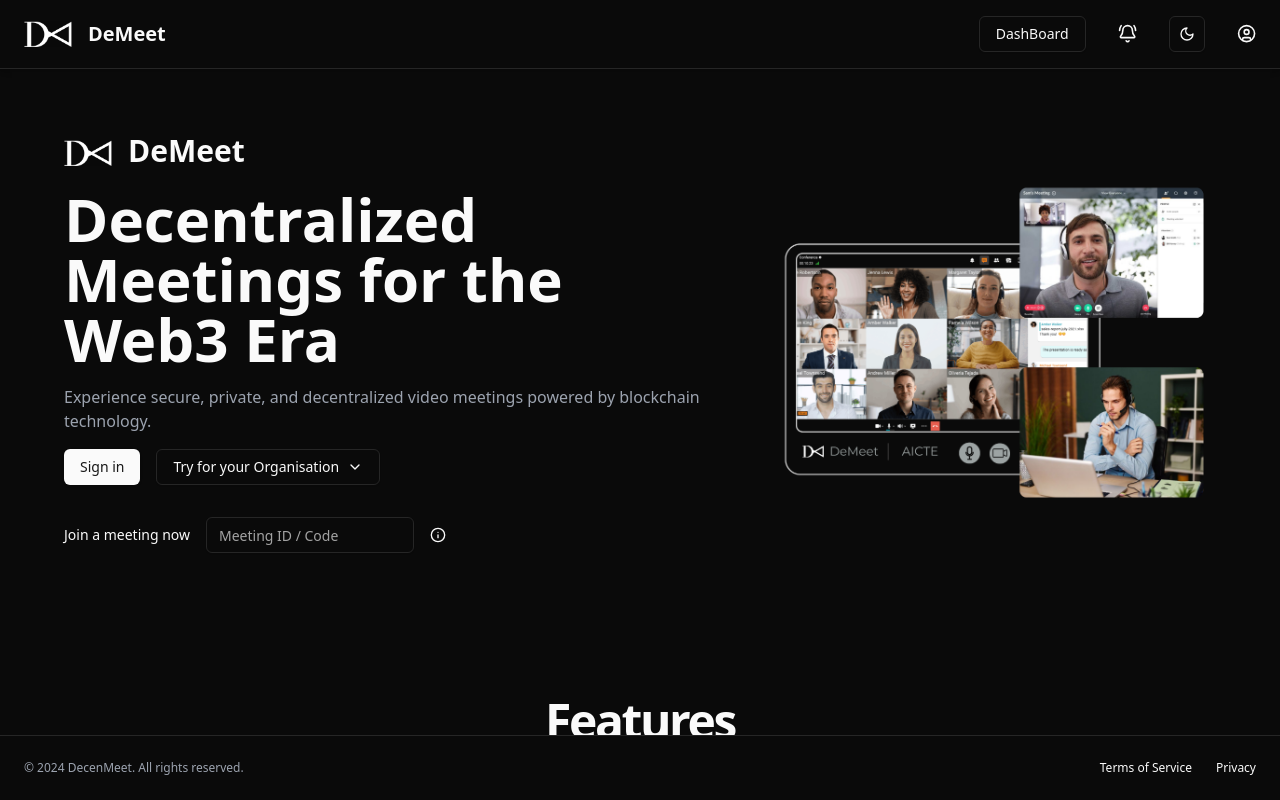
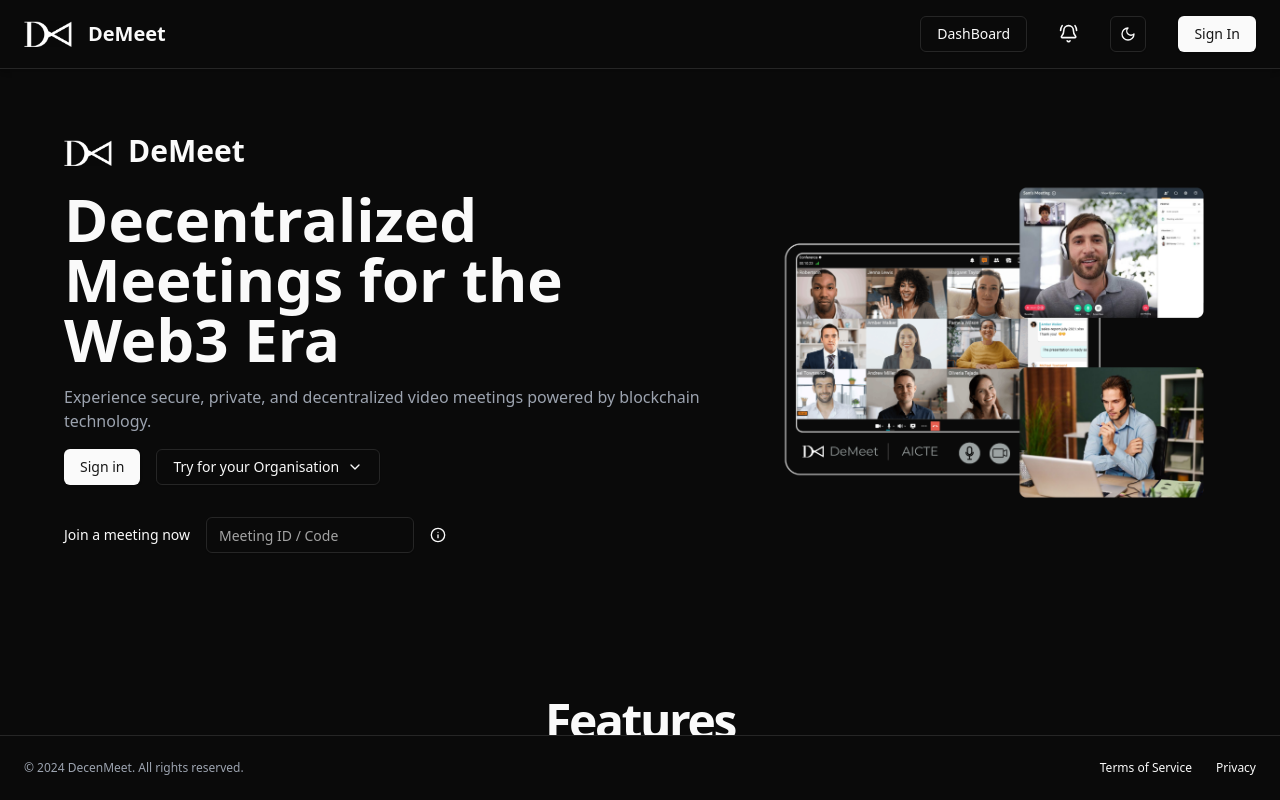
Before and after one commit to KIET-CS-2026/PCS26-18, a React (Vite) app in the folder DeMeet/client/: page / in a window 1280 px wide. Built offline with nearby package versions, Linux system fonts and the light colour scheme; no server answers.

Commit message:
Rendering for logged in and logged out states for navbar and hero section

```diff
--- a/DeMeet/client/src/components/Header/Navbar.jsx
+++ b/DeMeet/client/src/components/Header/Navbar.jsx
@@ -17,7 +17,7 @@
 import { useAuth } from "@/contexts/AuthContext";
 
 export default function Navbar() {
-  const{logout} = useAuth();
+  const{logout, user} = useAuth();
   const navigate = useNavigate();
   return (
     <nav className="flex border-b bg-background w-full shadow-md">
@@ -50,11 +50,12 @@
               </Button>
               <BellRing className="h-[1.2rem] w-[1.2rem]" />
               <ModeToggle />
+              {user ? (
                 <DropdownMenu>
                   <DropdownMenuTrigger>
                     <CircleUser className="h-[1.2rem] w-[1.2rem]" />
                   </DropdownMenuTrigger>
-                <DropdownMenuContent className="">
+                  <DropdownMenuContent>
                     <DropdownMenuItem>
                       <User2 className="w-4 h-4 sm:w-6 sm:h-6" />
                       Profile
@@ -69,6 +70,11 @@
                     </DropdownMenuItem>
                   </DropdownMenuContent>
                 </DropdownMenu>
+              ) : (
+                <Button variant="default" onClick={() => navigate("/signup")}>
+                  Sign In
+                </Button>
+              )}
             </div>
           </div>
         </div>
--- a/DeMeet/client/src/components/HomePage/Hero.jsx
+++ b/DeMeet/client/src/components/HomePage/Hero.jsx
@@ -8,9 +8,11 @@
 import { ChevronDown, Info } from "lucide-react";
 import { Input } from "@/components/ui/input";
 import { useNavigate } from "react-router-dom";
+import { useAuth } from "@/contexts/AuthContext";
 
 export default function Hero() {
   const navigate = useNavigate();
+  const { user } = useAuth();
   return (
     <div className="flex flex-col gap-8 lg:flex-row items-center justify-center p-4 md:p-12">
       <div className="flex flex-col gap-4">
@@ -36,10 +38,15 @@
             by blockchain technology.
           </p>
         </div>
-        <div className="flex flex-wrap gap-4 ">
-          <Button onClick={() => navigate("/signup")} className="">
-            Sign in
-          </Button>
+        <div className="flex flex-wrap gap-4">
+          {user ? (
+            <Button onClick={() => navigate("/dashboard")}>
+              Go to Dashboard
+            </Button>
+          ) : (
+            <Button onClick={() => navigate("/signin")}>Sign in</Button>
+          )}
+
           <DropdownMenu>
             <DropdownMenuTrigger asChild>
               <Button variant="outline" className="flex items-center gap-2">
```
Lines whose indentation alone changed are shown as unchanged.
